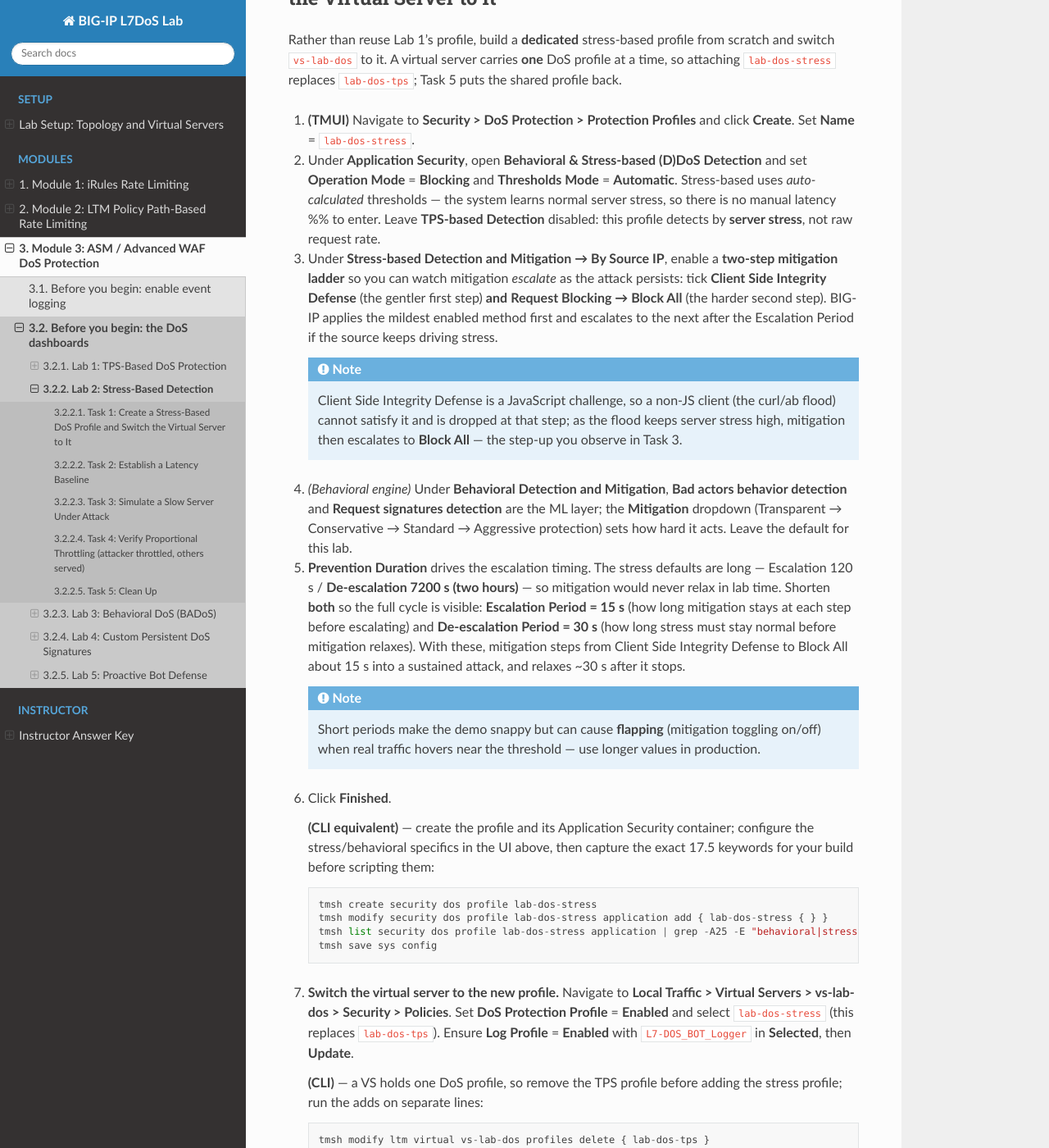
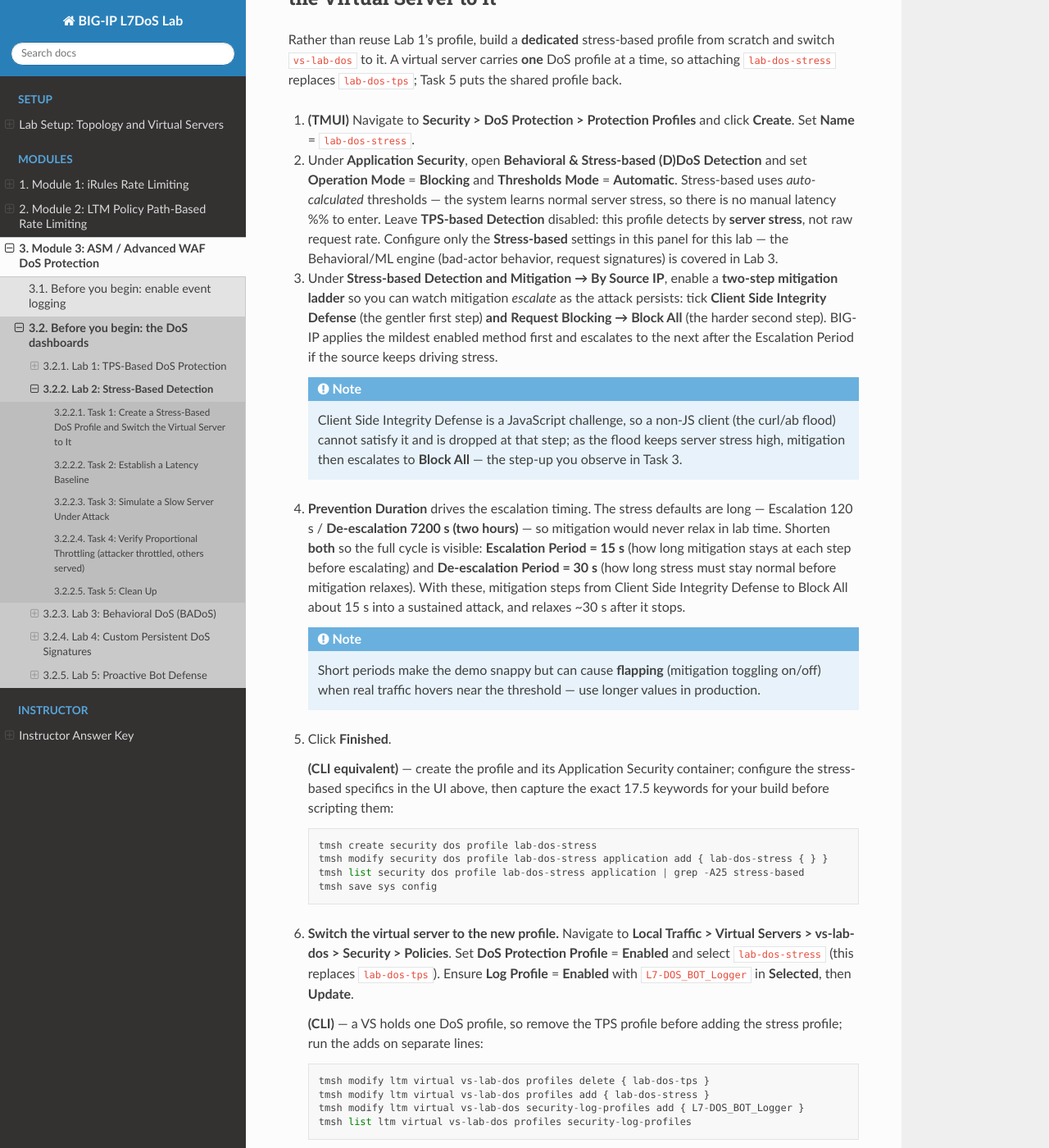
Before and after one commit to snowblind-/BIG-IP-L7DoS-Lab, a Sphinx documentation site: the page built from docs/module3-asm-waf/lab2/lab2-stress-based.rst, in a window 1280 px wide and 1400 px high, scrolled down 620 px. Shown: the whole window at 82% size. Built offline with Sphinx 7.4.7 and the Read the Docs theme 3.1.0, drawn with Linux system fonts in a browser that asks for light colours.

Commit message:
Lab 2 (stress): keep it stress-only; defer behavioral/ML engine to Lab 3
Remove the behavioral-engine step (Bad actors behavior / Request signatures /
Transparent->Aggressive mitigation dropdown) from Task 1 -- that belongs to Lab 3.
Add a scope note that only the Stress-based settings in the shared 'Behavioral &
Stress-based (D)DoS Detection' panel are used here, and drop 'behavioral' from the
CLI capture. The panel name itself stays (it is the actual F5 UI section).

```diff
--- a/docs/module3-asm-waf/lab2/lab2-stress-based.rst
+++ b/docs/module3-asm-waf/lab2/lab2-stress-based.rst
@@ -47,7 +47,9 @@
    **Automatic**. Stress-based uses *auto-calculated* thresholds — the system learns
    normal server stress, so there is no manual latency %% to enter. Leave
    **TPS-based Detection** disabled: this profile detects by **server stress**, not
-   raw request rate.
+   raw request rate. Configure only the **Stress-based** settings in this panel for
+   this lab — the Behavioral/ML engine (bad-actor behavior, request signatures) is
+   covered in Lab 3.
 
 #. Under **Stress-based Detection and Mitigation → By Source IP**, enable a
    **two-step mitigation ladder** so you can watch mitigation *escalate* as the
@@ -62,11 +64,6 @@
       (the curl/ab flood) cannot satisfy it and is dropped at that step; as the
       flood keeps server stress high, mitigation then escalates to **Block All** —
       the step-up you observe in Task 3.
-
-#. *(Behavioral engine)* Under **Behavioral Detection and Mitigation**, **Bad
-   actors behavior detection** and **Request signatures detection** are the ML
-   layer; the **Mitigation** dropdown (Transparent → Conservative → Standard →
-   Aggressive protection) sets how hard it acts. Leave the default for this lab.
 
 #. **Prevention Duration** drives the escalation timing. The stress defaults are
    long — Escalation 120 s / **De-escalation 7200 s (two hours)** — so mitigation
@@ -86,12 +83,12 @@
 #. Click **Finished**.
 
    **(CLI equivalent)** — create the profile and its Application Security container;
-   configure the stress/behavioral specifics in the UI above, then capture the exact
+   configure the stress-based specifics in the UI above, then capture the exact
    17.5 keywords for your build before scripting them::
 
       tmsh create security dos profile lab-dos-stress
       tmsh modify security dos profile lab-dos-stress application add { lab-dos-stress { } }
-      tmsh list security dos profile lab-dos-stress application | grep -A25 -E "behavioral|stress-based"
+      tmsh list security dos profile lab-dos-stress application | grep -A25 stress-based
       tmsh save sys config
 
 #. **Switch the virtual server to the new profile.** Navigate to **Local Traffic >
```
